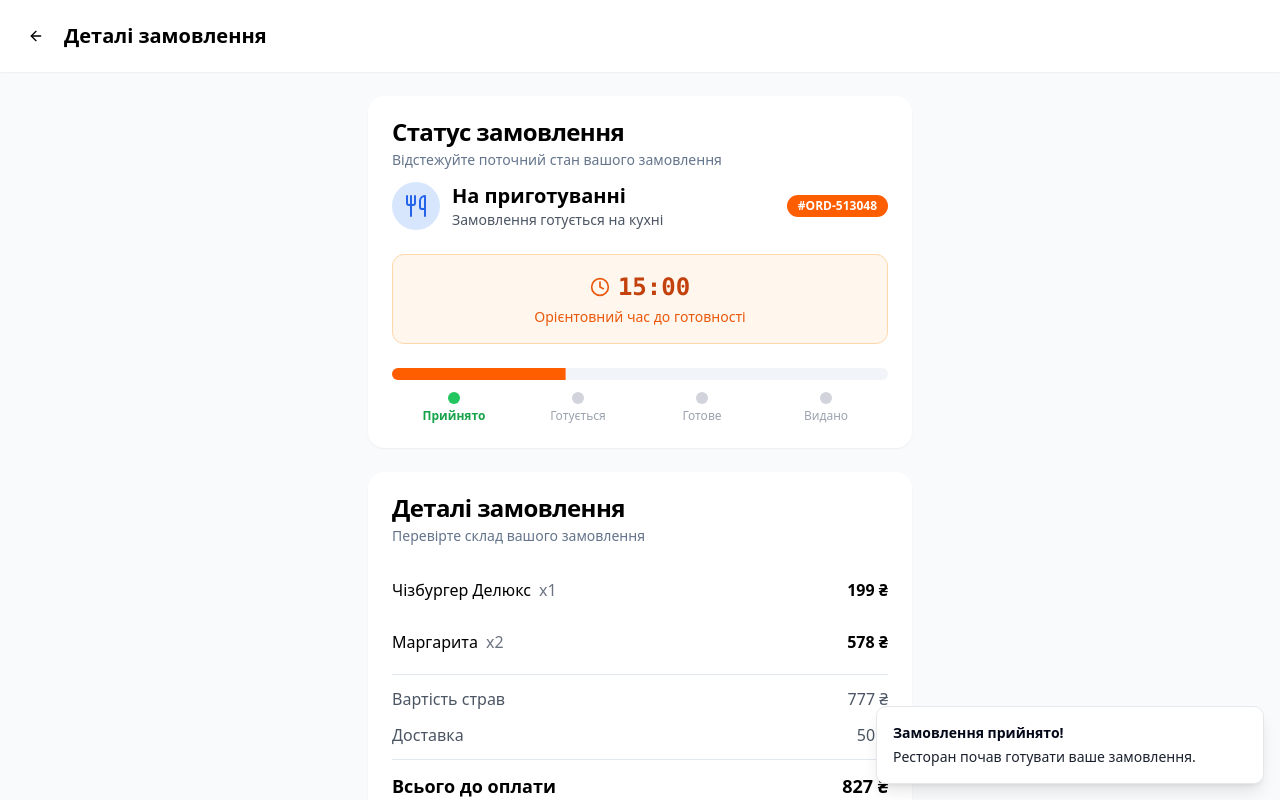
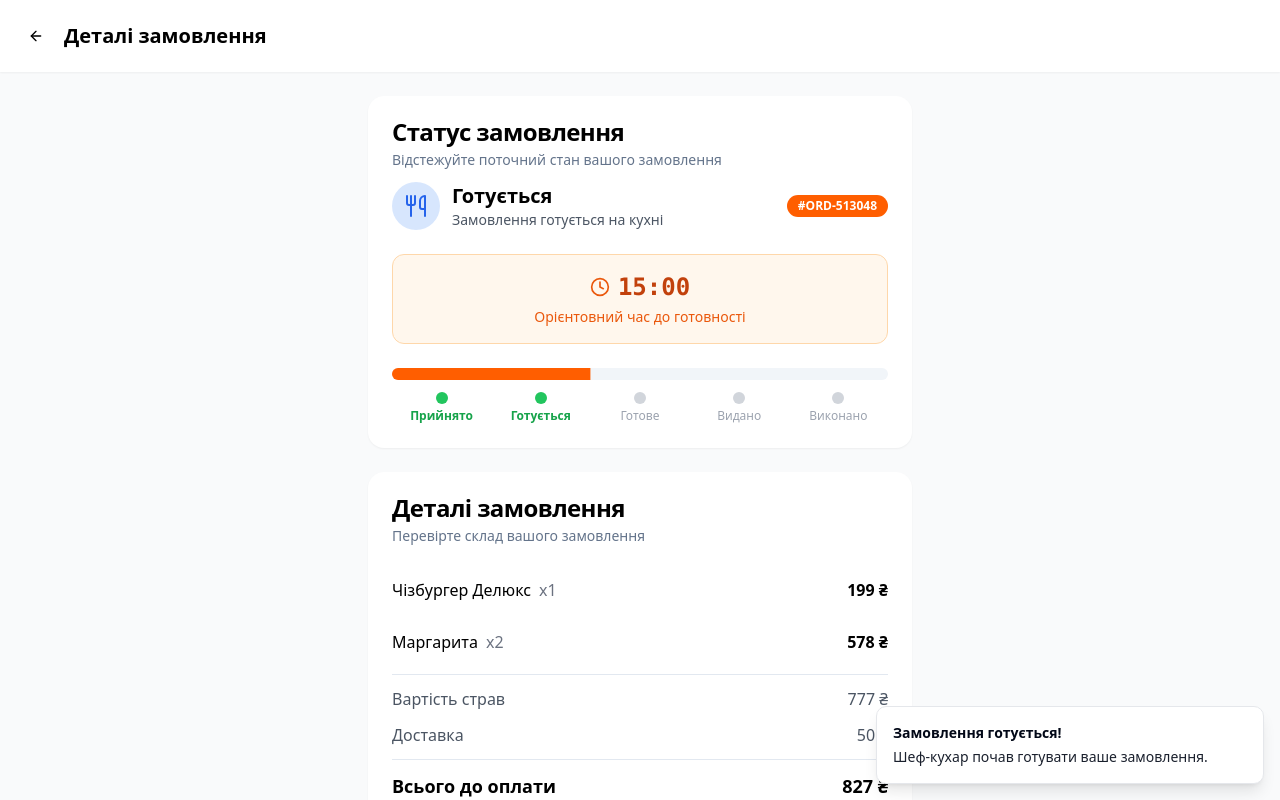
Before and after one commit to vitalijj-user/fastfood-mobile-eats, a React (Vite) app: page /order-details in a window 1280 px wide. Shown: the top 800 px of the page. Built offline with nearby package versions, Linux system fonts and the light colour scheme.

Commit message:
feat: Update order status and progress
- Removed "На приготуванні" and kept "Готується".
- Added "Видано" order status.
- Synchronized the progress bar with the order status.

```diff
--- a/src/components/OrderStatus.tsx
+++ b/src/components/OrderStatus.tsx
@@ -1,10 +1,10 @@
 
-import { Clock, CheckCircle, Package, Utensils } from "lucide-react";
+import { Clock, CheckCircle, Package, Utensils, Truck } from "lucide-react";
 import { Badge } from "@/components/ui/badge";
 import { Progress } from "@/components/ui/progress";
 import { Alert, AlertTitle, AlertDescription } from "@/components/ui/alert";
 
-type OrderStatus = "pending" | "accepted" | "preparing" | "ready" | "completed";
+type OrderStatus = "pending" | "preparing" | "ready" | "issued" | "completed";
 
 interface OrderStatusProps {
   status: OrderStatus;
@@ -33,35 +33,35 @@ const OrderStatus = ({ status, timeRemaining, orderId }: OrderStatusProps) => {
           icon: Clock,
           iconColor: "text-amber-600",
         };
-      case "accepted":
+      case "preparing":
         return {
-          label: "На приготуванні",
+          label: "Готується",
           description: "Замовлення готується на кухні",
-          progress: 35,
+          progress: 40,
           color: "bg-blue-500",
           badgeVariant: "default" as const,
           icon: Utensils,
           iconColor: "text-blue-600",
         };
-      case "preparing":
-        return {
-          label: "Готується",
-          description: "Ваше замовлення майже готове",
-          progress: 70,
-          color: "bg-orange-500",
-          badgeVariant: "default" as const,
-          icon: Package,
-          iconColor: "text-orange-600",
-        };
       case "ready":
         return {
           label: "Готово",
           description: "Замовлення готове до видачі",
-          progress: 90,
+          progress: 70,
           color: "bg-green-500",
           badgeVariant: "default" as const,
-          icon: CheckCircle,
+          icon: Package,
           iconColor: "text-green-600",
+        };
+      case "issued":
+        return {
+          label: "Видано",
+          description: "Замовлення видано клієнту",
+          progress: 90,
+          color: "bg-purple-500",
+          badgeVariant: "default" as const,
+          icon: Truck,
+          iconColor: "text-purple-600",
         };
       case "completed":
         return {
@@ -107,8 +107,8 @@ const OrderStatus = ({ status, timeRemaining, orderId }: OrderStatusProps) => {
         </Badge>
       </div>
 
-      {/* Timer Display for Active Orders */}
-      {(status === "accepted" || status === "preparing") && timeRemaining && (
+      {/* Timer Display for Preparing Orders */}
+      {status === "preparing" && timeRemaining && (
         <div className="bg-orange-50 border border-orange-200 rounded-lg p-4">
           <div className="flex items-center justify-center gap-2">
             <Clock className="h-5 w-5 text-orange-600" />
@@ -135,6 +135,32 @@ const OrderStatus = ({ status, timeRemaining, orderId }: OrderStatusProps) => {
         </Alert>
       )}
 
+      {/* Issued Alert */}
+      {status === "issued" && (
+        <Alert className="bg-purple-50 border-purple-200">
+          <Truck className="h-4 w-4 text-purple-600" />
+          <AlertTitle className="text-purple-700">
+            Замовлення видано!
+          </AlertTitle>
+          <AlertDescription className="text-purple-600">
+            Ваше замовлення було успішно видано
+          </AlertDescription>
+        </Alert>
+      )}
+
+      {/* Completed Alert */}
+      {status === "completed" && (
+        <Alert className="bg-green-50 border-green-200">
+          <CheckCircle className="h-4 w-4 text-green-600" />
+          <AlertTitle className="text-green-700">
+            Замовлення завершено!
+          </AlertTitle>
+          <AlertDescription className="text-green-600">
+            Дякуємо за ваше замовлення!
+          </AlertDescription>
+        </Alert>
+      )}
+
       {/* Progress Bar */}
       <div className="space-y-3">
         <Progress
@@ -143,22 +169,26 @@ const OrderStatus = ({ status, timeRemaining, orderId }: OrderStatusProps) => {
         />
 
         {/* Status Steps */}
-        <div className="grid grid-cols-4 text-xs">
+        <div className="grid grid-cols-5 text-xs">
           <div className={`text-center ${status !== "pending" ? "text-green-600 font-semibold" : "text-gray-400"}`}>
             <div className={`w-3 h-3 rounded-full mx-auto mb-1 ${status !== "pending" ? "bg-green-500" : "bg-gray-300"}`}></div>
             Прийнято
           </div>
-          <div className={`text-center ${status === "preparing" || status === "ready" || status === "completed" ? "text-green-600 font-semibold" : "text-gray-400"}`}>
-            <div className={`w-3 h-3 rounded-full mx-auto mb-1 ${status === "preparing" || status === "ready" || status === "completed" ? "bg-green-500" : "bg-gray-300"}`}></div>
+          <div className={`text-center ${status === "preparing" || status === "ready" || status === "issued" || status === "completed" ? "text-green-600 font-semibold" : "text-gray-400"}`}>
+            <div className={`w-3 h-3 rounded-full mx-auto mb-1 ${status === "preparing" || status === "ready" || status === "issued" || status === "completed" ? "bg-green-500" : "bg-gray-300"}`}></div>
             Готується
           </div>
-          <div className={`text-center ${status === "ready" || status === "completed" ? "text-green-600 font-semibold" : "text-gray-400"}`}>
-            <div className={`w-3 h-3 rounded-full mx-auto mb-1 ${status === "ready" || status === "completed" ? "bg-green-500" : "bg-gray-300"}`}></div>
+          <div className={`text-center ${status === "ready" || status === "issued" || status === "completed" ? "text-green-600 font-semibold" : "text-gray-400"}`}>
+            <div className={`w-3 h-3 rounded-full mx-auto mb-1 ${status === "ready" || status === "issued" || status === "completed" ? "bg-green-500" : "bg-gray-300"}`}></div>
             Готове
+          </div>
+          <div className={`text-center ${status === "issued" || status === "completed" ? "text-green-600 font-semibold" : "text-gray-400"}`}>
+            <div className={`w-3 h-3 rounded-full mx-auto mb-1 ${status === "issued" || status === "completed" ? "bg-green-500" : "bg-gray-300"}`}></div>
+            Видано
           </div>
           <div className={`text-center ${status === "completed" ? "text-green-600 font-semibold" : "text-gray-400"}`}>
             <div className={`w-3 h-3 rounded-full mx-auto mb-1 ${status === "completed" ? "bg-green-500" : "bg-gray-300"}`}></div>
-            Видано
+            Виконано
           </div>
         </div>
       </div>
--- a/src/pages/OrderDetails.tsx
+++ b/src/pages/OrderDetails.tsx
@@ -1,3 +1,4 @@
+
 import { useState, useEffect } from "react";
 import { Button } from "@/components/ui/button";
 import {
@@ -16,7 +17,7 @@ import NavigateHeader from "@/components/NavigateHeader";
 import OrderStatus from "@/components/OrderStatus";
 
 // Order status types - renamed to avoid conflict with component
-type OrderStatusType = "pending" | "accepted" | "preparing" | "ready" | "completed";
+type OrderStatusType = "pending" | "preparing" | "ready" | "issued" | "completed";
 
 const OrderDetails = () => {
   const { toast } = useToast();
@@ -49,44 +50,54 @@ const OrderDetails = () => {
 
   // Simulate order status changes
   useEffect(() => {
-    // Change from pending to accepted after 5 seconds
-    const acceptTimer = setTimeout(() => {
-      setOrderStatus("accepted");
+    // Change from pending to preparing after 5 seconds
+    const prepareTimer = setTimeout(() => {
+      setOrderStatus("preparing");
       toast({
-        title: "Замовлення прийнято!",
-        description: "Ресторан почав готувати ваше замовлення.",
+        title: "Замовлення готується!",
+        description: "Шеф-кухар почав готувати ваше замовлення.",
       });
     }, 5000);
 
-    // Change from accepted to preparing after 10 seconds
-    const prepareTimer = setTimeout(() => {
-      setOrderStatus("preparing");
-      toast({
-        title: "Ваше замовлення готується!",
-        description: "Шеф-кухар вже працює над вашим замовленням.",
-      });
-    }, 15000);
-
-    // Change from preparing to ready after 30 seconds
+    // Change from preparing to ready after 15 seconds
     const readyTimer = setTimeout(() => {
       setOrderStatus("ready");
       toast({
         title: "Замовлення готове!",
         description: "Ваше замовлення готове до видачі.",
       });
-    }, 30000);
+    }, 20000);
+
+    // Change from ready to issued after 30 seconds
+    const issuedTimer = setTimeout(() => {
+      setOrderStatus("issued");
+      toast({
+        title: "Замовлення видано!",
+        description: "Ваше замовлення було видано.",
+      });
+    }, 35000);
+
+    // Change from issued to completed after 35 seconds
+    const completedTimer = setTimeout(() => {
+      setOrderStatus("completed");
+      toast({
+        title: "Замовлення завершено!",
+        description: "Дякуємо за ваше замовлення!",
+      });
+    }, 40000);
 
     return () => {
-      clearTimeout(acceptTimer);
       clearTimeout(prepareTimer);
       clearTimeout(readyTimer);
+      clearTimeout(issuedTimer);
+      clearTimeout(completedTimer);
     };
   }, [toast]);
 
   // Countdown timer
   useEffect(() => {
-    // Only count down if the order is accepted or preparing
-    if (orderStatus === "accepted" || orderStatus === "preparing") {
+    // Only count down if the order is preparing
+    if (orderStatus === "preparing") {
       const interval = setInterval(() => {
         setTimeRemaining((prev) => {
           if (prev <= 1) {
```
